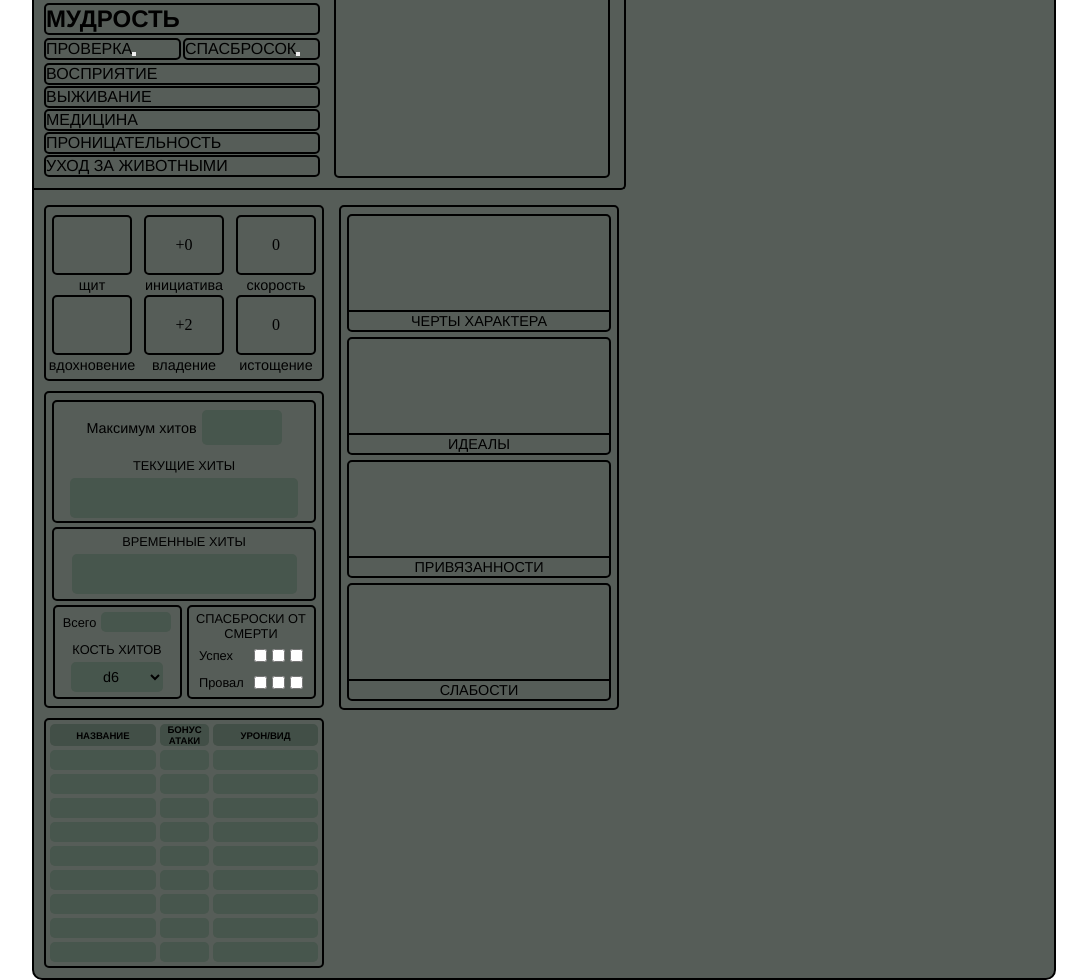
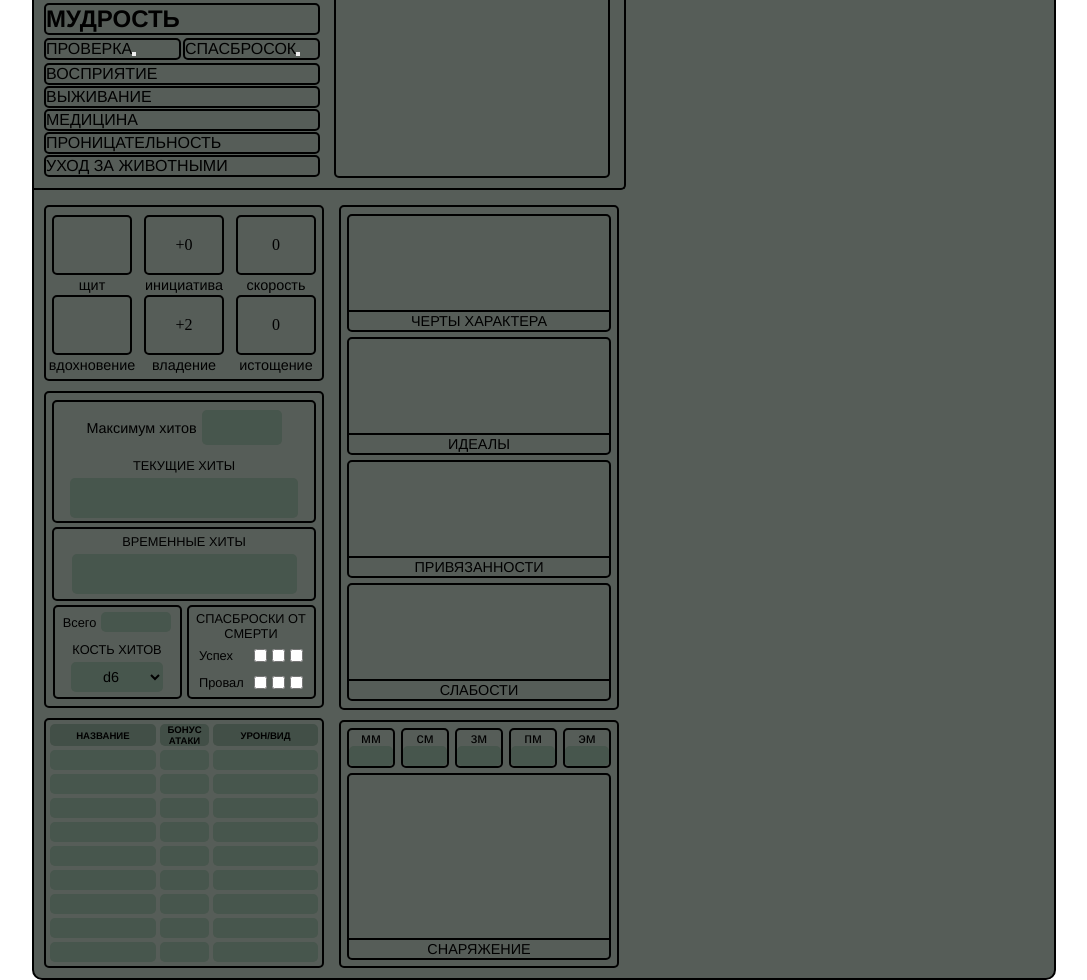
Before and after one commit to Pivo-moment/ts-longstory-landing, a website built with Vite: page index.html in a window 1280 px wide. Shown: the part 689-1669 px from the top of the page, without its empty margins (96-1183 px from the left). Built offline with nearby package versions, Linux system fonts and the light colour scheme.

Commit message:
Добавил снаряжение и злато

```diff
--- a/index.html
+++ b/index.html
@@ -378,6 +378,40 @@
             </div>
 
           </div>
+
+          <div class="money_and_equipment">
+            <div class="money">
+
+              <div class="one_money_type">
+                <span class="money_name">мм</span>
+                <input class="money_value" type="number">
+              </div>
+              <div class="one_money_type">
+                <span class="money_name">см</span>
+                <input class="money_value" type="number">
+              </div>
+              <div class="one_money_type">
+                <span class="money_name">зм</span>
+                <input class="money_value" type="number">
+              </div>
+              <div class="one_money_type">
+                <span class="money_name">пм</span>
+                <input class="money_value" type="number">
+              </div>
+              <div class="one_money_type">
+                <span class="money_name">эм</span>
+                <input class="money_value" type="number">
+              </div>
+
+            </div>
+            <div class="equipment" contenteditable="true">
+              <div class="equipment_value" contenteditable="true"></div>
+              <div class="equipment_span_wrapping">
+                <span class="equipment_span">СНАРЯЖЕНИЕ</span>
+              </div>
+            </div>
+          </div>
+
         </div>
 
       </div>
--- /dev/null
+++ b/src/reset.css
@@ -0,0 +1,9 @@
+input::-webkit-outer-spin-button,
+input::-webkit-inner-spin-button {
+  -webkit-appearance: none;
+  margin: 0;
+}
+
+input[type=number] {
+  -moz-appearance: textfield;
+}
--- a/src/style.css
+++ b/src/style.css
@@ -1,3 +1,5 @@
+@import url('reset.css');
+
 * {
   box-sizing: border-box;
   margin: 0;
@@ -214,6 +216,7 @@ main {
 
 .sec_char_and_other{
   display: flex;
+  flex-wrap: wrap;
   align-items: start;
 
   padding: 10px;
@@ -508,9 +511,10 @@ main {
   width: 280px;
   border: 2px solid black;
   border-radius: 5px;
-  text-align: center;
   border-collapse: separate;
   border-spacing: 4px;
+
+  text-align: center;
 }
 
 .theader_sell_name_or_damage{
@@ -576,7 +580,6 @@ main {
 }
 
 .one_trait{
-
   width: 264px;
   border: 2px solid black;
   border-radius: 5px;
@@ -633,3 +636,90 @@ main {
   font-family: "Helvetica", sans-serif;
   font-size: 90%;
 }
+
+.money_and_equipment{
+  display: flex;
+  flex-flow: column;
+  justify-content: center;
+  align-items: center;
+
+  width: 280px;
+  border: 2px solid black;
+  border-radius: 5px;
+
+  padding: 6px;
+  gap: 5px;
+}
+
+.money{
+  display: flex;
+  justify-content: center;
+  width: 268px;
+
+  gap: 6px;
+}
+
+.one_money_type{
+  display: flex;
+  justify-content: center;
+  flex-wrap: wrap;
+
+  width: 48px;
+
+  border: 2px solid black;
+  border-radius: 5px;
+}
+
+.money_name{
+  width: 100%;
+  font-family: "Helvetica", sans-serif;
+  font-size: 90%;
+  text-align: center;
+}
+
+.money_value{
+  width: 100%;
+  height: 20px;
+
+  font-family: "Helvetica", sans-serif;
+  font-size: 90%;
+
+  background-color: #2e4b395e;
+
+  border: none;
+  border-radius: 5px;
+  outline: none;
+  text-align: center;
+}
+
+.equipment {
+  width: 264px;
+  height: 187px;
+
+  border: 2px solid black;
+  border-radius: 5px;
+}
+
+.equipment_value{
+  width: 100%;
+  height: 163px;
+
+  overflow: auto;
+  font-family: "Helvetica", sans-serif;
+  font-size: 80%;
+  outline: none;
+
+  padding: 5px;
+}
+
+.equipment_span_wrapping{
+  border-top: 2px solid black;
+  width: 100%;
+  text-align: center;
+}
+
+.equipment_span{
+  width: 100%;
+  font-family: "Helvetica", sans-serif;
+  font-size: 90%;
+}
```
